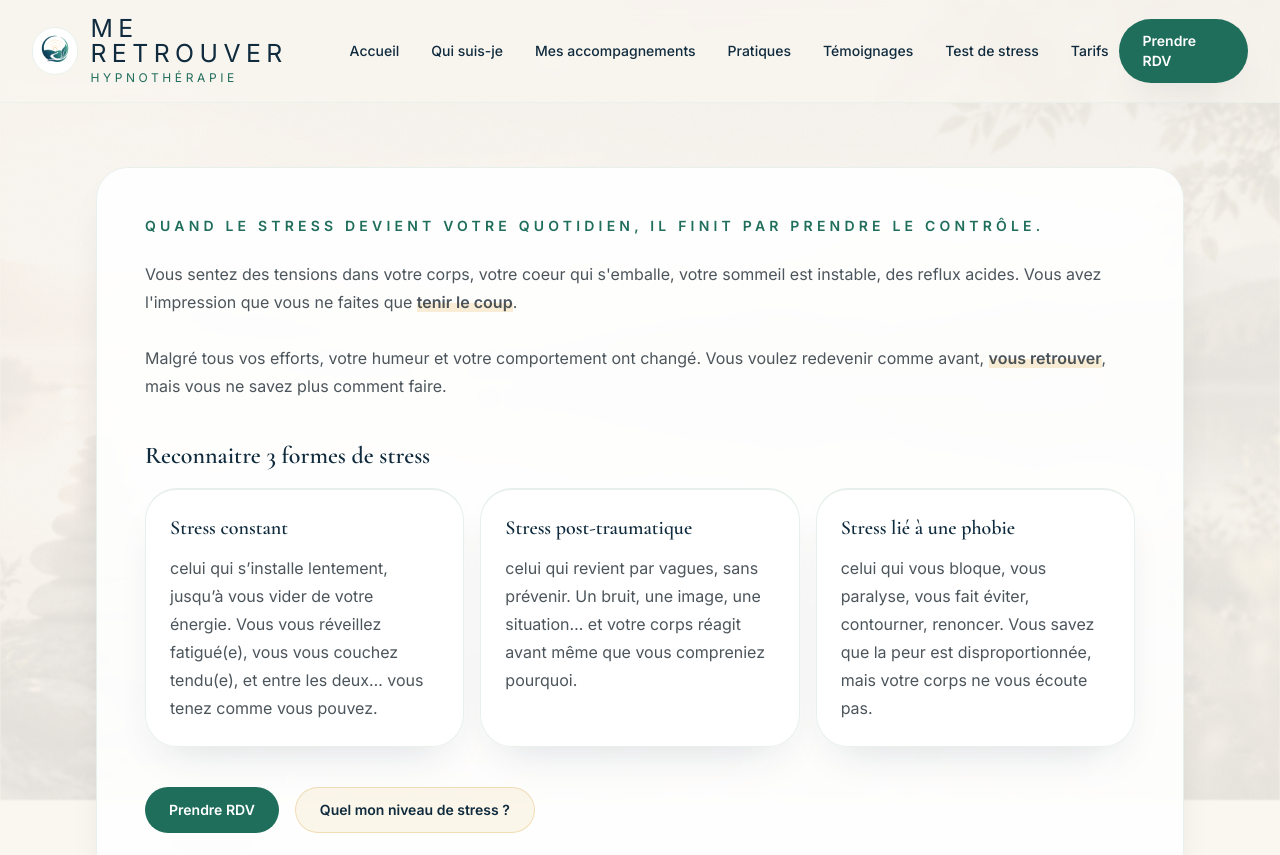
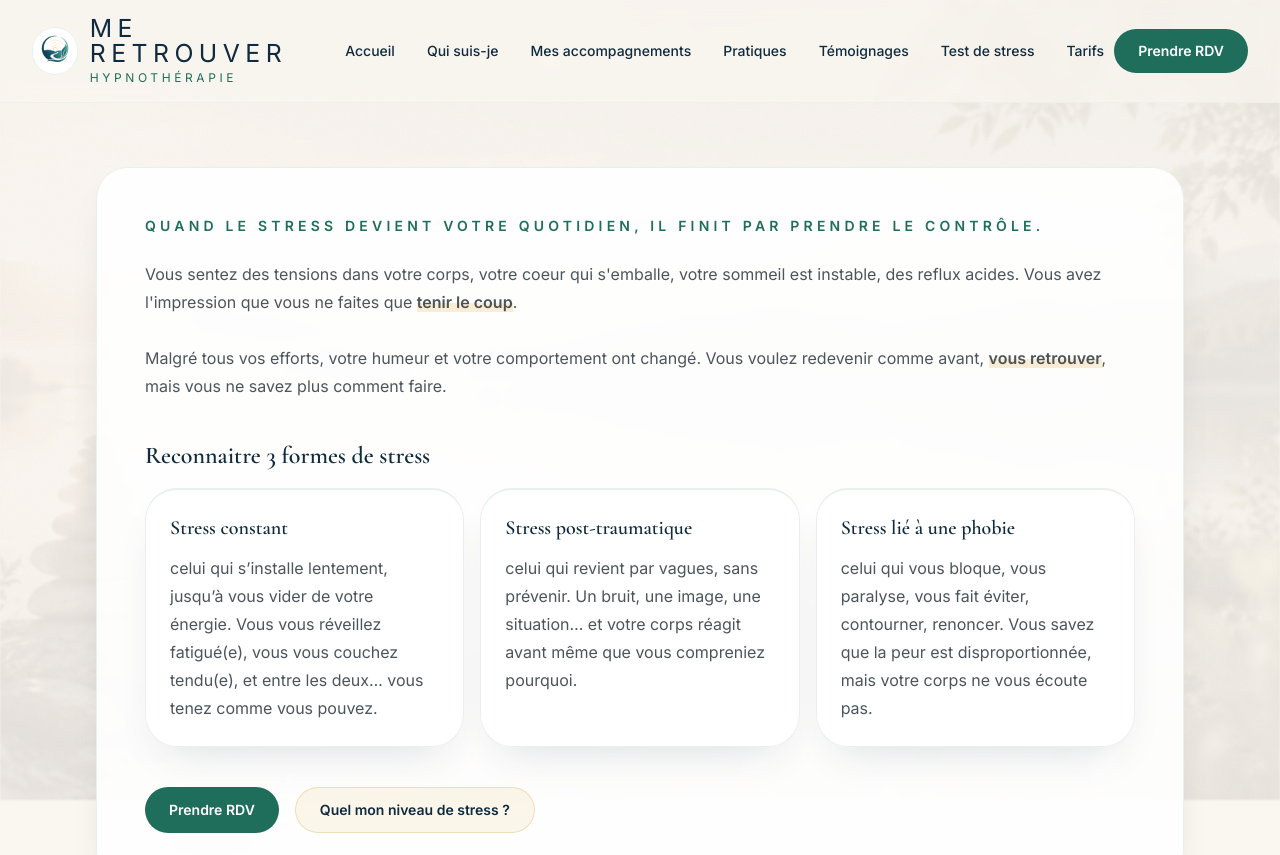
Before and after one commit to ssivadier/MeRetrouver, a Next.js app: page / in a window 1280 px wide. Shown: the top 855 px of the page. Built offline with nearby package versions, Linux system fonts and the light colour scheme.

Commit message:
Add whitespace-nowrap to all CTA button variants

```diff
--- a/tailwind.config.ts
+++ b/tailwind.config.ts
@@ -42,13 +42,13 @@ export default {
     plugin(function ({ addComponents }) {
       addComponents({
         '.btn-cta-primary': {
-          '@apply inline-flex items-center justify-center rounded-full bg-brand-emerald px-6 py-3 text-sm font-semibold text-white shadow-soft transition duration-300 ease-out hover:bg-brand-emeraldHover focus-visible:outline-none focus-visible:ring-2 focus-visible:ring-brand-emerald/40': {},
+          '@apply inline-flex items-center justify-center whitespace-nowrap rounded-full bg-brand-emerald px-6 py-3 text-sm font-semibold text-white shadow-soft transition duration-300 ease-out hover:bg-brand-emeraldHover focus-visible:outline-none focus-visible:ring-2 focus-visible:ring-brand-emerald/40': {},
         },
         '.btn-cta-deep': {
-          '@apply inline-flex items-center justify-center rounded-full bg-brand-deep px-6 py-3 text-sm font-semibold text-white shadow-soft transition duration-300 ease-out hover:bg-brand-deepHover focus-visible:outline-none focus-visible:ring-2 focus-visible:ring-brand-deep/40': {},
+          '@apply inline-flex items-center justify-center whitespace-nowrap rounded-full bg-brand-deep px-6 py-3 text-sm font-semibold text-white shadow-soft transition duration-300 ease-out hover:bg-brand-deepHover focus-visible:outline-none focus-visible:ring-2 focus-visible:ring-brand-deep/40': {},
         },
         '.btn-cta-secondary': {
-          '@apply inline-flex items-center justify-center rounded-full border border-brand-gold/30 bg-brand-gold/10 px-6 py-3 text-sm font-semibold text-brand-deep transition hover:bg-brand-gold/20': {},
+          '@apply inline-flex items-center justify-center whitespace-nowrap rounded-full border border-brand-gold/30 bg-brand-gold/10 px-6 py-3 text-sm font-semibold text-brand-deep transition hover:bg-brand-gold/20': {},
         },
         '.card-surface': {
           '@apply rounded-3xl border border-brand-mist bg-white/90 p-6 shadow-soft transition-all duration-300 ease-out hover:-translate-y-0.5 hover:border-brand-emerald/30': {},
```
